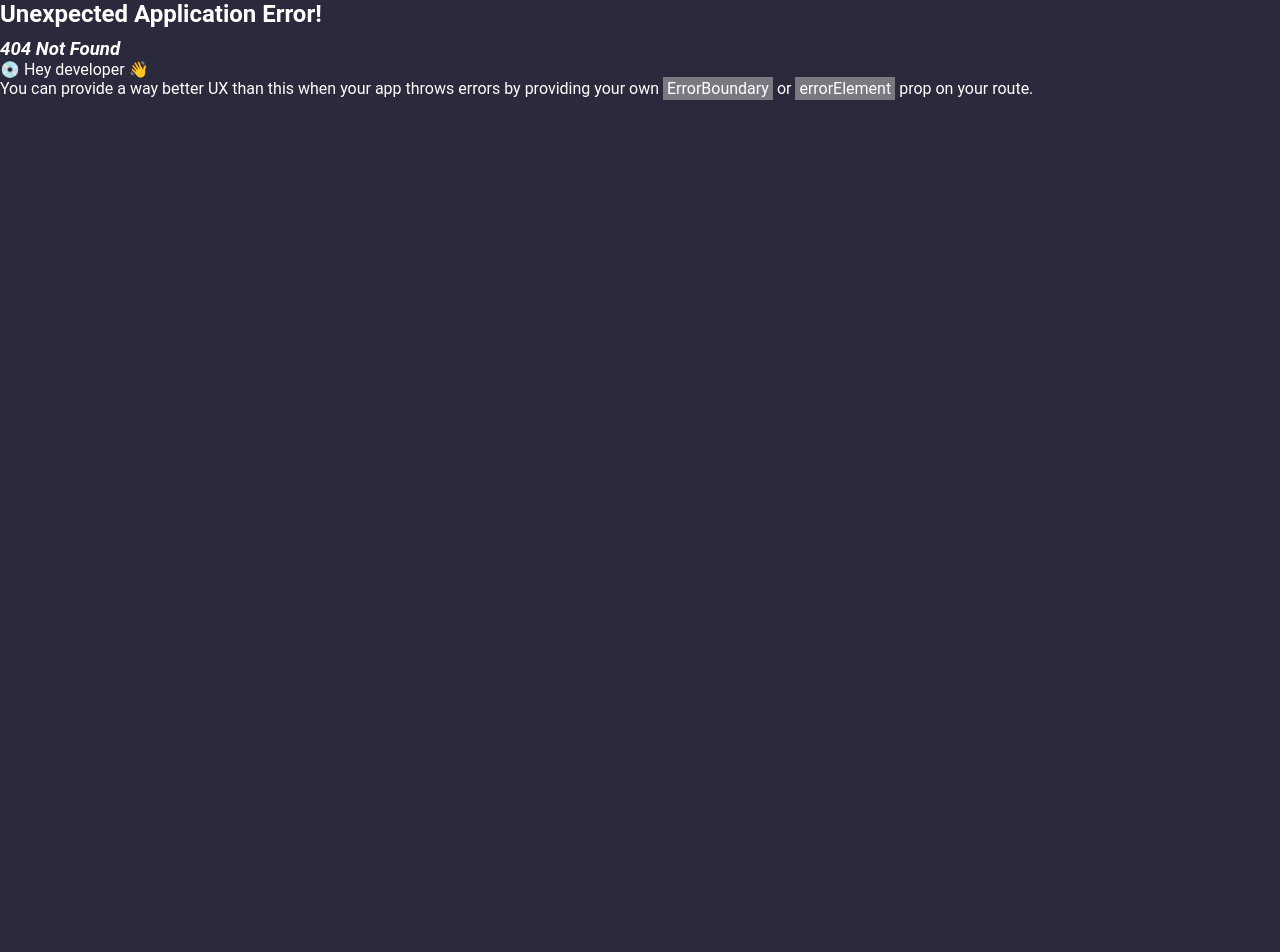
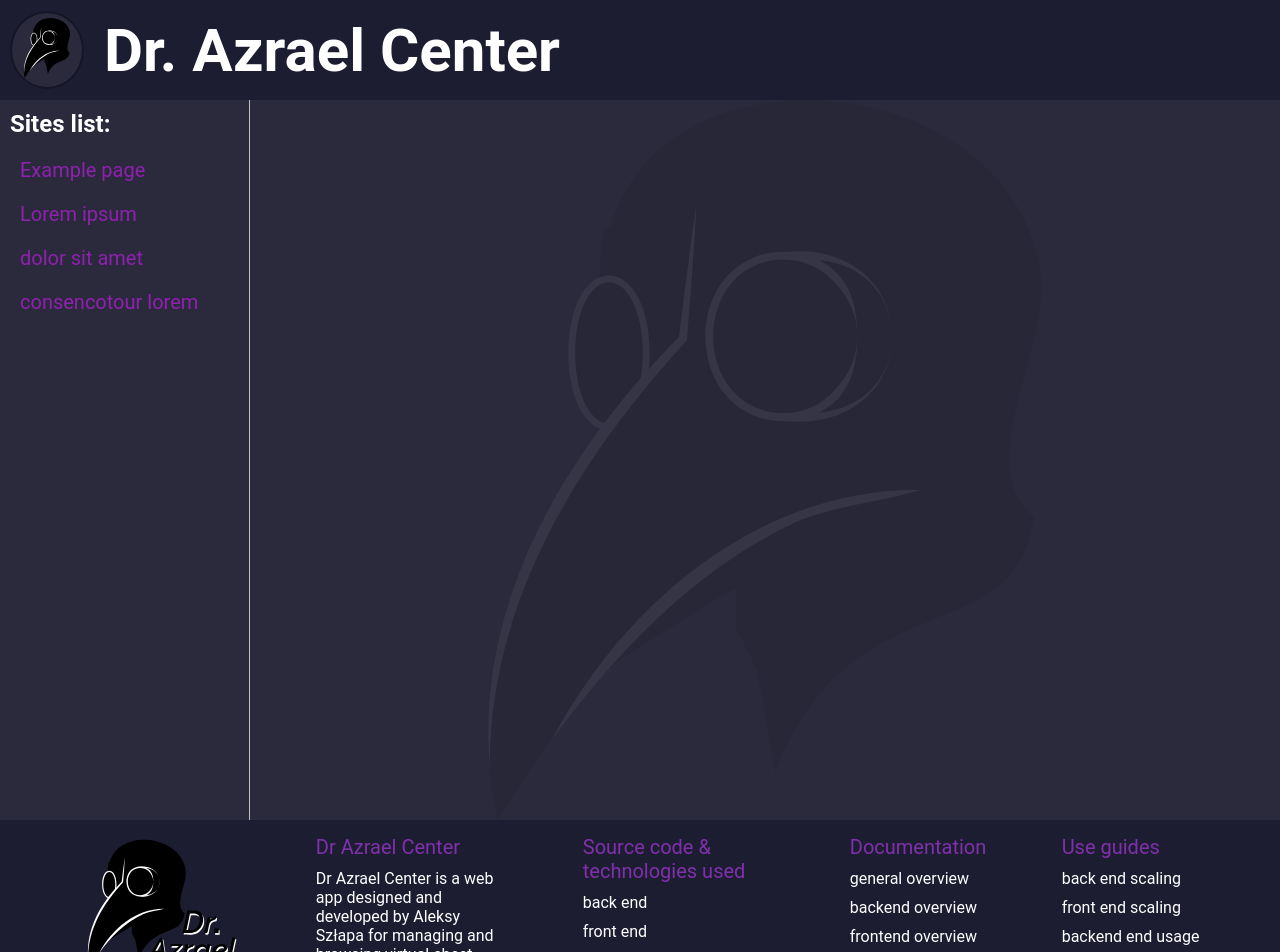
Before and after one commit to AleksySzlapa/azrael_frontend, a React (Vite) app in the folder frontend_project/: page /lander_page in a window 1280 px wide. Before the commit this address had no page. Shown: the top 952 px of the page. Before the commit the page ends 800 px from the top, so only its background shows below. Built offline with nearby package versions, Linux system fonts and the light colour scheme.

Commit message:
added 404 handling and base page for smerflator

```diff
--- a/frontend_project/src/pages/lander.css
+++ b/frontend_project/src/pages/lander.css
@@ -38,7 +38,7 @@
 
 .linksWrapper{
     padding: 10px;
-    border-right: 1px solid white;
+    border-right: 1px solid rgba(255, 255, 255, 0.699);
     min-width: 250px;
     width: 250px;
     display: flex;
@@ -81,7 +81,7 @@
 a{
     margin: 10px;
     font-size: 20px;
-    color: #8030AC;
+    color: #9020af;
     text-decoration: none;
 }
 
@@ -133,7 +133,7 @@
 .collumn>* ~ *{
     font-size: 16px;
     margin: 5px;
-    color: white;
+    color: rgb(255, 255, 255);
 }
 
 .watermark_wrapper{
--- /dev/null
+++ b/frontend_project/src/pages/pageNotFound.jsx
@@ -0,0 +1,10 @@
+import { useState } from "react";
+export default function Page_not_found() {
+// const [value, setValue] = useState("Value") /*tak się tworzy zmienne zazwyczaj*/
+
+return (
+    <>
+    <p>404 Page not found</p>
+    </>
+)
+}
--- /dev/null
+++ b/frontend_project/src/pages/serflator.jsx
@@ -0,0 +1,10 @@
+import { useState } from "react";
+export default function Smerflator() {
+// const [sex, setSex] = useState("Sex") /*tak się tworzy zmienne zazwyczaj*/
+
+return (
+    <>
+    <p>to wszystko wina tych smerfowanych żydów</p>
+    </>
+)
+}
```
Also changed, not shown: frontend_project/src/router/router.jsx (+11 -2 lines).
